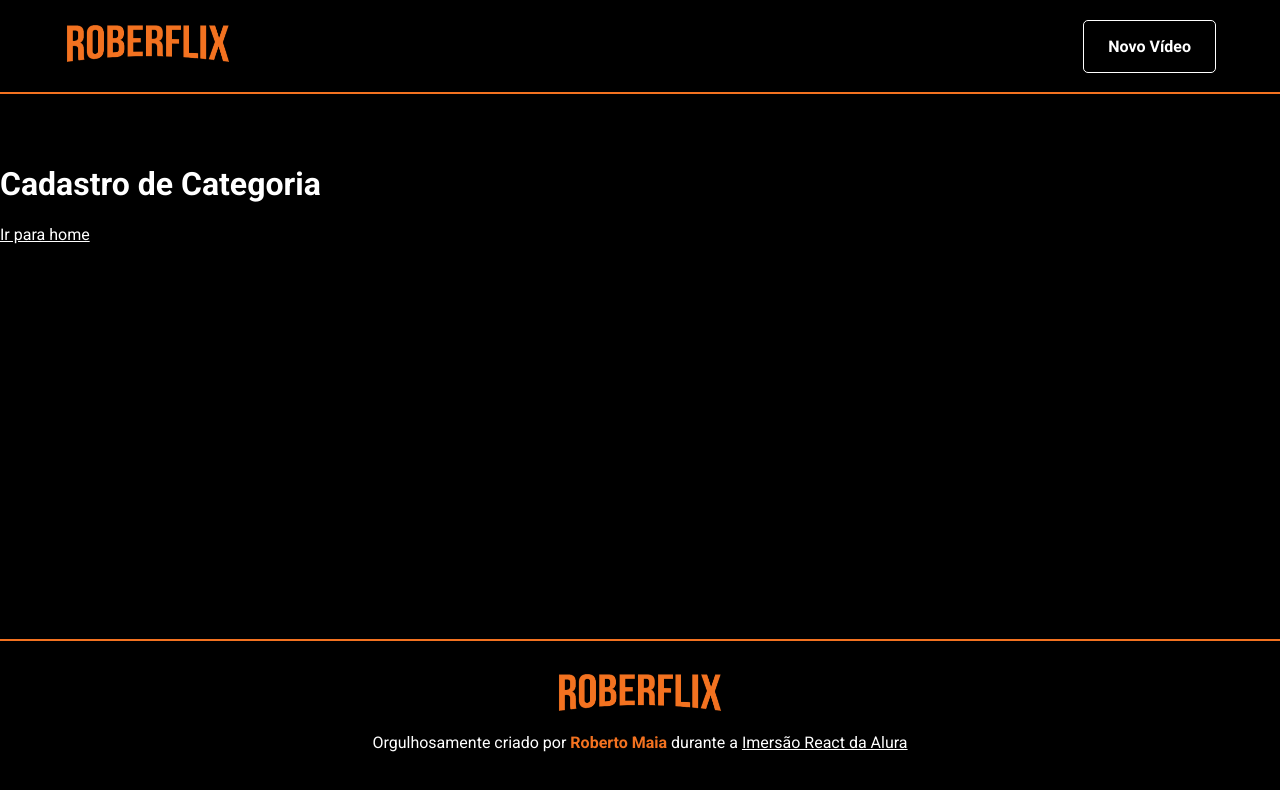
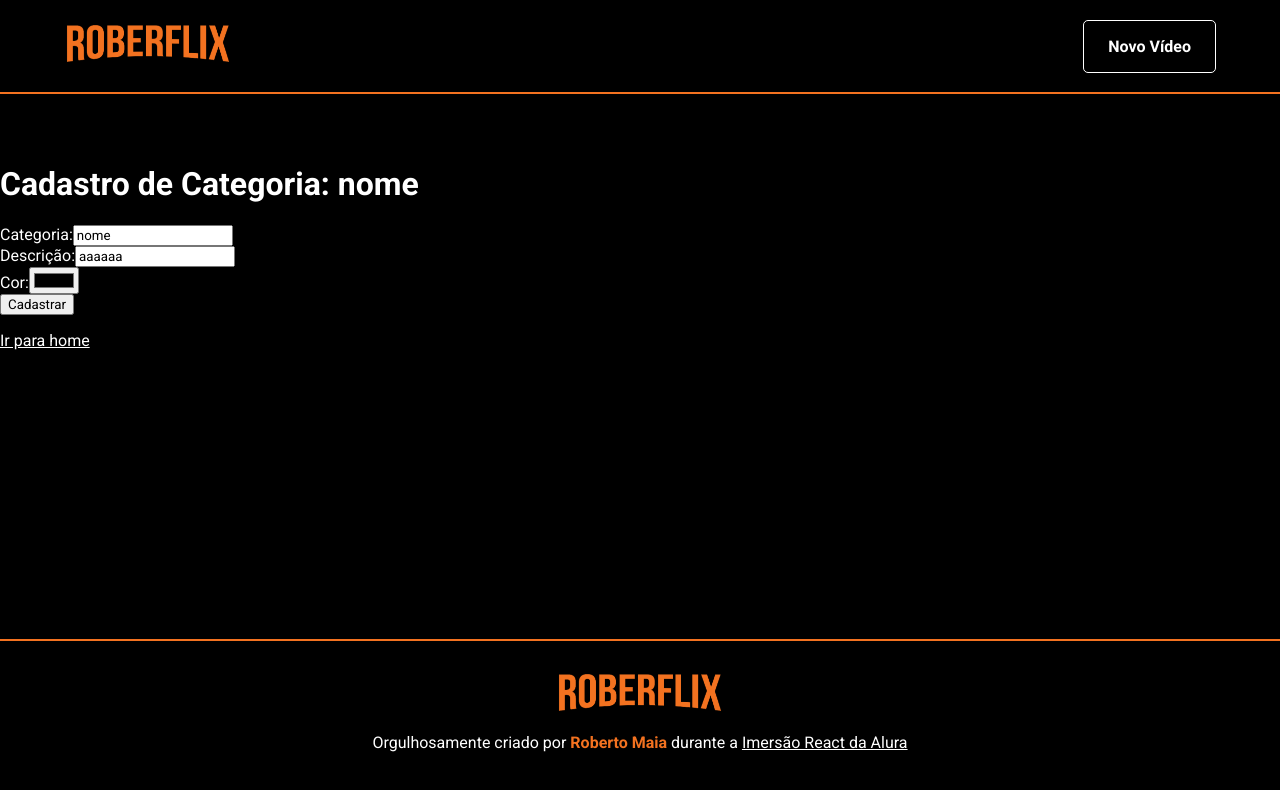
Before and after one commit to romaiajr/roberflix, a React (Create React App) app: page /cadastro/categoria in a window 1280 px wide. Shown: the top 790 px of the page. Built offline with nearby package versions, Linux system fonts and the light colour scheme.

Commit message:
FormField

```diff
--- a/src/Pages/Cadastro/categoria/index.js
+++ b/src/Pages/Cadastro/categoria/index.js
@@ -1,17 +1,77 @@
-import React from 'react';
+import React, { useState } from 'react';
 import Template from '../../../components/Template';
 import { Link } from 'react-router-dom'
+import FormField from "../../../components/FormField"
+
 function CadastroCategoria() {
+    const categoriaInicial = {
+        nome: 'nome',
+        descricao: 'aaaaaa',
+        cor: '#000000'
+    }
+    const [categorias, setCategorias] = useState([]);
+    const [values, setState] = useState(categoriaInicial);
+
+    function handleChange(e) {
+        setValue(e.target.getAttribute('name'), e.target.value);
+    }
+
+    function setValue(item, valor) {
+        setState({
+            ...values,
+            [item]: valor,
+        })
+    }
+
     return (
-        <>
-            <Template>
-                <h1>Cadastro de Categoria</h1>
+        <Template>
+            <h1>Cadastro de Categoria: {values.nome}</h1>
+            <form onSubmit={function handleSubmit(e) {
+                e.preventDefault();
+                setCategorias([
+                    ...categorias, values
+                ]);
 
-                <Link to="/">
-                    Ir para home
+            }}>
+                <FormField
+                    value={values.nome}
+                    onChange={handleChange}
+                    type="text"
+                    name="nome"
+                    label="Categoria:"
+                />
+                <FormField
+                    value={values.descricao}
+                    onChange={handleChange}
+                    type="textarea"
+                    name="descricao"
+                    label="Descrição:"
+                />
+                <FormField
+                    value={values.cor}
+                    onChange={handleChange}
+                    type="color"
+                    name="cor"
+                    label="Cor:"
+                />
+                <button>
+                    Cadastrar
+                </button>
+            </form>
+            <ul>
+                {categorias.map((c) => {
+                    return (
+                        <li key={c}>
+                            {c.nome}
+                        </li>
+                    )
+                })}
+            </ul>
+
+            <Link to="/">
+                Ir para home
                 </Link>
-            </Template>
-        </>
+        </Template>
     )
 }
 
--- /dev/null
+++ b/src/components/FormField/index.js
@@ -0,0 +1,19 @@
+import React from 'react';
+
+function FormField({ value, onChange, type, name, label }) {
+    return (
+        <div>
+            <label>
+                {label}
+                <input
+                    type={type}
+                    value={value}
+                    name={name}
+                    onChange={onChange}
+                />
+            </label>
+        </div>
+    )
+}
+
+export default FormField;
```
